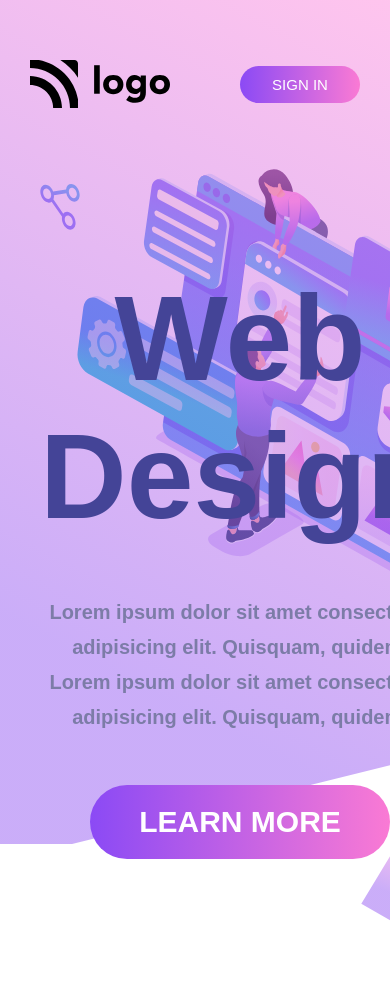
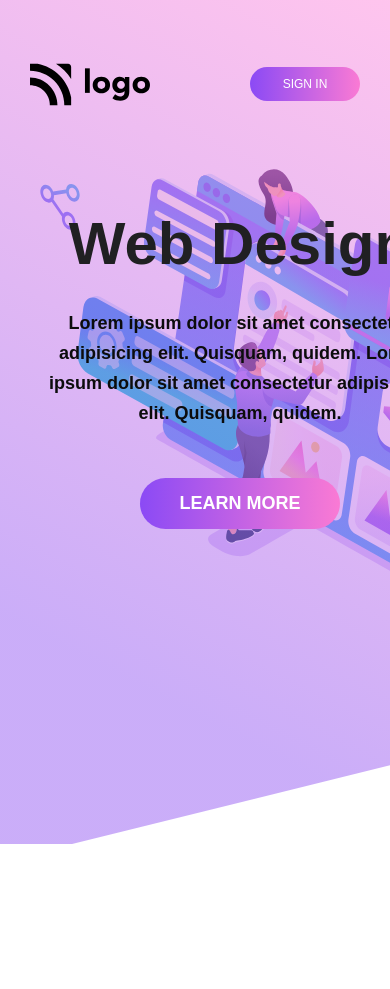
Before and after one commit to Sumantkm/Project-8-Design-landig-page, a website: page index.html in a window 390 px wide. Shown: the top 989 px of the page. After the commit the page ends 844 px from the top, so only its background shows below. Drawn offline with Linux system fonts and the light colour scheme.

Commit message:
font size updated

```diff
--- a/css/index.css
+++ b/css/index.css
@@ -30,27 +30,28 @@
 
 nav img{
     margin-left: 30px;
+    width: 120px;
 }
 
 nav div.nav-items{
     display: flex;
     flex-direction: row;
     align-items: center;
-    gap: 40px;
-    font-size: 25px;
+    gap: 30px;
+    font-size: 20px;
     color: #2f2f6b;
     cursor: pointer;
 }
 
 button.signin-btn{
-    width: 120px;
+    width: 110px;
     padding: 10px 0;
     background: linear-gradient(to right, #8b4af5, #fa7ad4);
     margin-right: 30px;
     border: none;
     border-radius: 20px;
     color: #fff;
-    font-size: 20px;
+    font-size: 18px;
     cursor: pointer;
     overflow: hidden;
 }
@@ -66,29 +67,29 @@
 div.intro-section div.left-section{
     display: flex;
     flex-direction: column;
-    margin-top: 100px;
+    margin-top: 70px;
     margin-left: 40px;
 
 }
 
 div.intro-section div.left-section h1{
-    font-size: 120px;
+    font-size: 80px;
     color: #444497;
 }
 
 div.intro-section div.left-section h4{
-margin-top: 50px ;
-width: 400px;
-font-size: 20px;
-line-height: 35px;
-color: #7c7ca7;
+    margin-top: 40px ;
+    width: 400px;
+    font-size: 18px;
+    line-height: 30px;
+    color: #7c7ca7;
 }
 
 div.intro-section div.left-section button.learn-more-btn{
-    width: 300px;
+    width: 200px;
     margin-top: 50px;
-    padding: 20px 0;
-    font-size: 30px;
+    padding: 15px 0;
+    font-size: 18px;
     font-weight: 700;
     color: #fff;
     background: linear-gradient(to right, #8b4af5, #fa7ad4) ;
@@ -103,26 +104,26 @@
 
 .intro-section .imgs-div img:nth-child(3){
     position: absolute;
-    width: 800px;
-    left: 0;
+    width: 550px;
+    right: 40px;
 }
 
 .intro-section .imgs-div img.vector-dot{
    position: absolute;
-   bottom: 0;
-   left: 15px;
-   width: 30px;
+   bottom: 18px;
+   left: -130px;
+   width: 20px;
 }
 
 .intro-section .imgs-div img.vector-img{
     position: absolute;
-    bottom: -130px;
-    width: 150px;
-    left: -80px;
+    bottom: -50px;
+    width: 80px;
+    left: -180px;
 }
 
 
-@media only screen and (max-width: 850px) {
+@media only screen and (max-width: 790px) {
     nav{
         display: flex;
         flex-direction: row;
@@ -144,7 +145,7 @@
         border: none;
         border-radius: 20px;
         color: #fff;
-        font-size: 15px;
+        font-size: 12px;
         cursor: pointer;
     }
 
@@ -165,10 +166,43 @@
     div.intro-section div.left-section{
         display: flex;
         flex-direction: column;
-        margin-top: 100px;
+        margin-top: 40px;
         margin-left: 40px;
        align-items: center;
        text-align: center;
     }
 
+    div.intro-section div.left-section h1{
+        font-size: 60px;
+        color: #202022;
+    }
+
+    div.intro-section div.left-section h4{
+        margin-top: 30px ;
+        width: 400px;
+        font-size: 18px;
+        line-height: 30px;
+        color: #0c0c0c;
+    }
+
+    div.intro-section div.left-section button.learn-more-btn{
+        width: 200px;
+        margin-top: 50px;
+        padding: 15px 0;
+        font-size: 18px;
+        font-weight: 700;
+        color: #fff;
+        background: linear-gradient(to right, #8b4af5, #fa7ad4) ;
+        border: none;
+        border-radius: 50px;
+        cursor: pointer;
+    }
+
+    .intro-section .imgs-div img.vector-dot{
+        display: none;
+     }
+
+     .intro-section .imgs-div img.vector-img{
+         display: none;
+     }
 }
```
